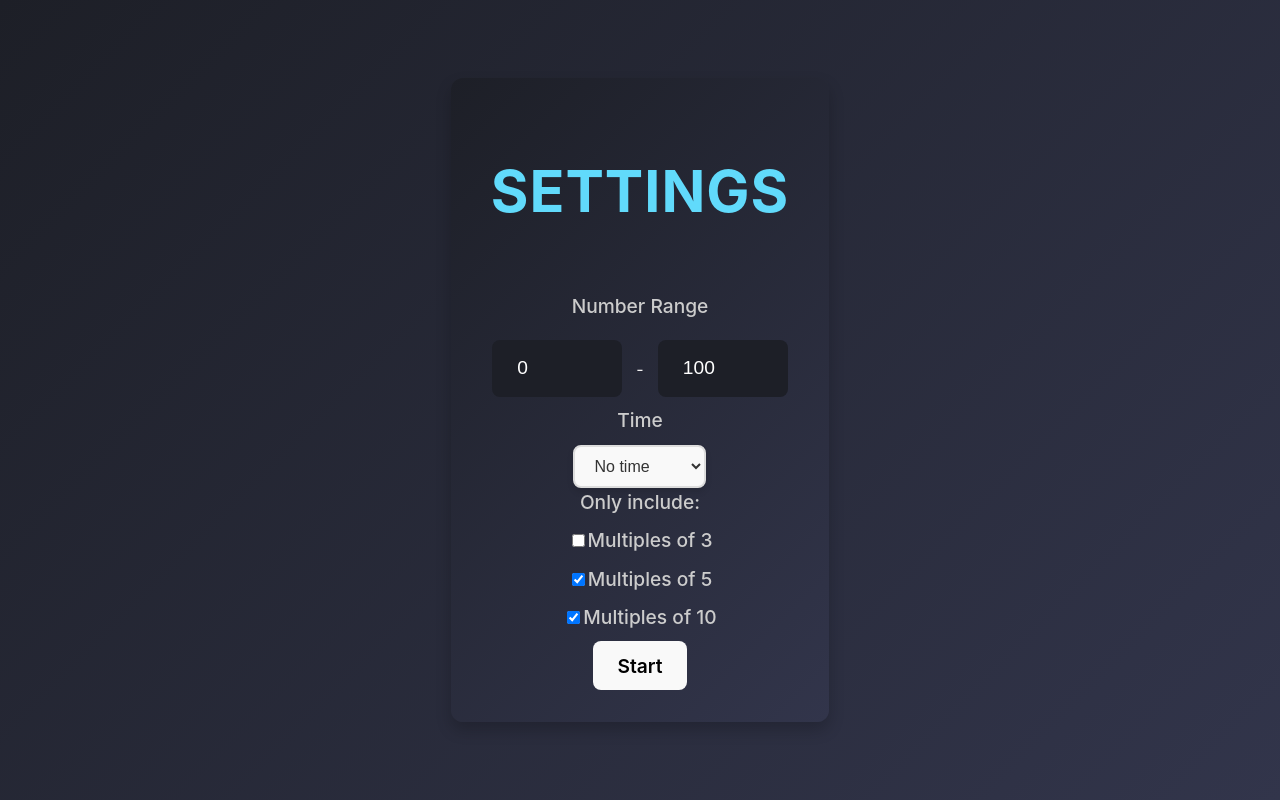
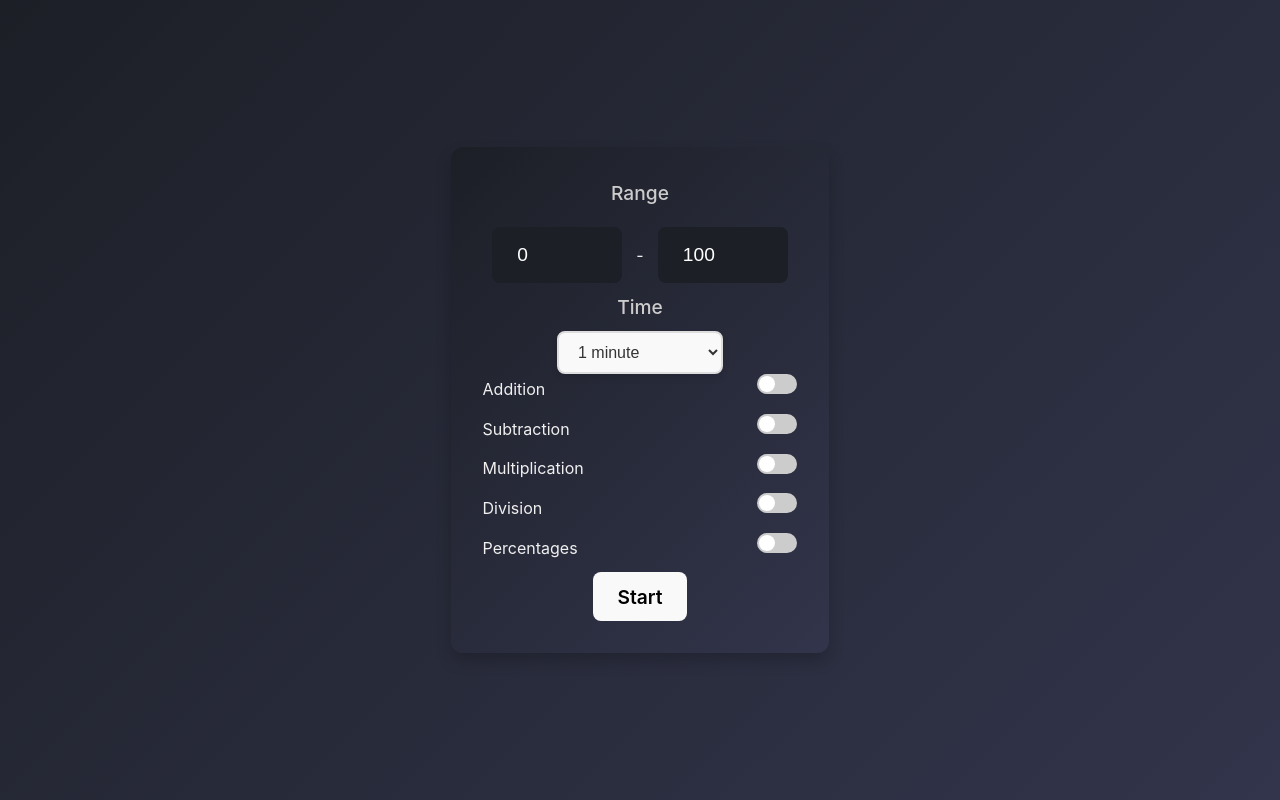
Before and after one commit to 792401/percentum, a React (Vite) app: page / in a window 1280 px wide. Built offline with nearby package versions, Linux system fonts and the light colour scheme.

Commit message:
Added other operations

```diff
--- a/src/App.css
+++ b/src/App.css
@@ -125,3 +125,61 @@ li {
   border: 2px solid green;
 
 }
+
+.switch-container {
+  display: flex;
+  align-items: center;
+  justify-content: space-between;
+  margin-bottom: 10px;
+}
+
+.switch-label {
+  flex-grow: 1;
+  text-align: left;
+}
+
+
+.switch {
+  position: relative;
+  display: inline-block;
+  width: 40px;
+  height: 20px;
+}
+
+.switch input {
+  opacity: 0;
+  width: 0;
+  height: 0;
+}
+
+.slider {
+  position: absolute;
+  cursor: pointer;
+  top: 0;
+  left: 0;
+  right: 0;
+  bottom: 0;
+  background-color: #ccc;
+  transition: .4s;
+  border-radius: 20px;
+}
+
+.slider:before {
+  position: absolute;
+  content: "";
+  height: 16px;
+  width: 16px;
+  left: 2px;
+  bottom: 2px;
+  background-color: white;
+  transition: .4s;
+  border-radius: 50%;
+}
+
+input:checked + .slider {
+  background-color: #2196F3;
+}
+
+input:checked + .slider:before {
+  transform: translateX(20px);
+}
--- a/src/App.tsx
+++ b/src/App.tsx
@@ -23,7 +23,7 @@ const App: React.FC = () => {
           <Routes>
             {/* <Route path="/" element={<Home />} /> */}
             <Route path="/" element={<Settings />} />
-            <Route path="/percentages/sessionstats" element={<SessionStats />} />
+            <Route path="/stats" element={<SessionStats />} />
             <Route path="/percentages" element={<Percentage />} />
             <Route path="/about" element={<About />} />
           </Routes>
--- a/src/context/settingsContext.tsx
+++ b/src/context/settingsContext.tsx
@@ -8,15 +8,11 @@ export const SettingsProvider: React.FC<{ children: React.ReactNode }> = ({ chil
   const [min, setMin] = useState<number>(0);
   const [max, setMax] = useState<number>(100);
   const [playTime, setPlayTime] = useState<number>(1);
-  const [percentageType, setPercentageType] = useState<number[]>([5, 10]);
-
-  const togglePercentageType = (value: number) => {
-    setPercentageType((prev) =>
-      prev.includes(value)
-        ? prev.filter((p) => p !== value)
-        : [...prev, value]
-    );
-  };
+  const [additionEnabled, setAdditionEnabled] = useState<boolean>(false);
+  const [subtractionEnabled, setSubtractionEnabled] = useState<boolean>(false);
+  const [multiplicationEnabled, setMultiplicationEnabled] = useState<boolean>(false);
+  const [divisionEnabled, setDivisionEnabled] = useState<boolean>(false);
+  const [percentagesEnabled, setPercentagesEnabled] = useState<boolean>(false);
 
   return (
     <SettingsContext.Provider
@@ -27,8 +23,16 @@ export const SettingsProvider: React.FC<{ children: React.ReactNode }> = ({ chil
         setMax,
         playTime,
         setPlayTime,
-        percentageType,
-        togglePercentageType,
+        additionEnabled,
+        setAdditionEnabled,
+        subtractionEnabled,
+        setSubtractionEnabled,
+        multiplicationEnabled,
+        setMultiplicationEnabled,
+        divisionEnabled,
+        setDivisionEnabled,
+        percentagesEnabled,
+        setPercentagesEnabled,
       }}
     >
       {children}
--- a/src/pages/Percentage.tsx
+++ b/src/pages/Percentage.tsx
@@ -4,12 +4,20 @@ import { useSettings } from '../context/settingsContext';
 import { useHistory } from '../context/HistoryContext';
 
 const Percentage: React.FC = () => {
-  const { min, max, percentageType, playTime } = useSettings();
+  const {
+    min,
+    max,
+    playTime,
+    additionEnabled,
+    subtractionEnabled,
+    multiplicationEnabled,
+    divisionEnabled,
+    percentagesEnabled,
+  } = useSettings();
   const { addHistoryItem } = useHistory();
   const navigate = useNavigate();
 
-  const [percentage, setPercentage] = useState<number>(0);
-  const [total, setTotal] = useState<number>(0);
+  const [currentProblem, setCurrentProblem] = useState<{ question: string; correctAnswer: number }>({ question: '', correctAnswer: 0 });
   const [inputData, setInputData] = useState<{ userAnswer: string; inputClass: string }>({
     userAnswer: '',
     inputClass: '',
@@ -17,63 +25,119 @@ const Percentage: React.FC = () => {
   const [timeLeft, setTimeLeft] = useState<number>(playTime * 60);
   const [isGameOver, setIsGameOver] = useState<boolean>(false);
 
-  const correctAnswer = useMemo(() => (percentage / 100) * total, [percentage, total]);
+  const enabledOperations = useMemo(() => {
+    const ops = [];
+    if (additionEnabled) ops.push('addition');
+    if (subtractionEnabled) ops.push('subtraction');
+    if (multiplicationEnabled) ops.push('multiplication');
+    if (divisionEnabled) ops.push('division');
+    if (percentagesEnabled) ops.push('percentage');
+    return ops;
+  }, [additionEnabled, subtractionEnabled, multiplicationEnabled, divisionEnabled, percentagesEnabled]);
+
 
   const generateProblem = useCallback(() => {
-    const generateMultiples = (num: number) => {
-      let multiples = [];
-      for (let i = num; i <= 100; i += num) {
-        multiples.push(i);
+    if (enabledOperations.length === 0) {
+      setCurrentProblem({ question: 'No operations enabled', correctAnswer: 0 });
+      return;
     }
-      return multiples;
-    };
 
-    const validPercentageType = percentageType.length > 0
-      ? percentageType.flatMap((p:number) => generateMultiples(p))
-      : Array.from({ length: 100 }, (_, i) => i + 1);
-    let newPercentage: number;
-    let newTotal: number;
-    let answer: number;
+    const operation = enabledOperations[Math.floor(Math.random() * enabledOperations.length)];
 
-    do {
-      newPercentage = validPercentageType[Math.floor(Math.random() * validPercentageType.length)];
-      newTotal = Math.floor(Math.random() * (max - min + 1)) + min;
-      answer = (newPercentage / 100) * newTotal;
-    } while (answer % 1 !== 0 && max > min);
+    let operand1: number;
+    let operand2: number;
+    let question = '';
+    let correctAnswer = 0;
+    let validProblem = false;
 
-    setPercentage(newPercentage);
-    setTotal(newTotal);
+    while (!validProblem) {
+      operand1 = Math.floor(Math.random() * (max - min + 1)) + min;
+      operand2 = Math.floor(Math.random() * (max - min + 1)) + min;
+
+      switch (operation) {
+        case 'addition':
+          correctAnswer = operand1 + operand2;
+          validProblem = correctAnswer >= min && correctAnswer <= max;
+          if (validProblem) {
+            question = `${operand1} + ${operand2}`;
+          }
+          break;
+        case 'subtraction':
+          if (operand1 < operand2) {
+            [operand1, operand2] = [operand2, operand1];
+          }
+          correctAnswer = operand1 - operand2;
+          validProblem = correctAnswer >= min && correctAnswer <= max;
+          if (validProblem) {
+            question = `${operand1} - ${operand2}`;
+          }
+          break;
+        case 'multiplication':
+          correctAnswer = operand1 * operand2;
+          validProblem = correctAnswer >= min && correctAnswer <= max;
+          if (validProblem && correctAnswer > 0) {
+            question = `${operand1} × ${operand2}`;
+          }
+          break;
+        case 'division':
+          if (operand2 === 0 || operand1 % operand2 !== 0) continue;
+          correctAnswer = operand1 / operand2;
+          validProblem = correctAnswer >= min && correctAnswer <= max;
+          if (validProblem && correctAnswer > 0) {
+            question = `${operand1} ÷ ${operand2}`;
+          }
+          break;
+        case 'percentage':
+          const percentage = Math.floor(Math.random() * 100) + 1;
+          correctAnswer = Math.floor((percentage / 100) * operand1);
+          validProblem =
+            Number.isInteger(correctAnswer) &&
+            correctAnswer >= min &&
+            correctAnswer <= max &&
+            correctAnswer > 0;
+          if (validProblem) {
+            question = `${percentage}% of ${operand1}`;
+          }
+          break;
+        default:
+          break;
+      }
+    }
+
+    setCurrentProblem({ question, correctAnswer });
     setInputData({ userAnswer: '', inputClass: '' });
-  }, [percentageType, min, max]);
+  }, [enabledOperations, min, max]);
 
-  const checkAnswer = useCallback((userAnswer: string) => {
+  const checkAnswer = useCallback(
+    (userAnswer: string) => {
       const userAnswerNum = parseFloat(userAnswer);
 
       if (!isNaN(userAnswerNum)) {
         const newHistoryItem = {
-        question: `${percentage}% of ${total}`,
-        correctAnswer: correctAnswer.toFixed(0),
-        userAnswer: userAnswerNum.toFixed(0),
+          question: currentProblem.question,
+          correctAnswer: currentProblem.correctAnswer.toString(),
+          userAnswer: userAnswerNum.toString(),
         };
-      if (userAnswerNum === correctAnswer) {
+        if (Math.abs(userAnswerNum - currentProblem.correctAnswer) < 1e-6) {
           setInputData((prev) => ({ ...prev, inputClass: 'correct' }));
           setTimeout(() => {
             addHistoryItem(newHistoryItem);
             generateProblem();
           }, 300);
-
         } else {
           setInputData((prev) => ({ ...prev, inputClass: 'error' }));
           addHistoryItem(newHistoryItem);
         }
       }
-  }, [correctAnswer, percentage, total, generateProblem, addHistoryItem]);
+    },
+    [currentProblem, generateProblem, addHistoryItem]
+  );
 
   const handleUserAnswerChange = (e: React.ChangeEvent<HTMLInputElement>) => {
     const value = e.target.value;
 
     if (/^\d*\.?\d*$/.test(value) || value === '') {
-      setInputData({ userAnswer: value, inputClass: '' });
+      setInputData((prev) => ({ ...prev, userAnswer: value, inputClass: '' }));
 
       if (value !== '') {
         checkAnswer(value);
@@ -88,11 +152,11 @@ const Percentage: React.FC = () => {
 
   useEffect(() => {
     if (playTime > 0 && timeLeft > 0 && !isGameOver) {
-      const interval = setInterval(() => {
+      const timer = setTimeout(() => {
         setTimeLeft((prevTime) => prevTime - 1);
       }, 1000);
 
-      return () => clearInterval(interval);
+      return () => clearTimeout(timer);
     } else if (playTime > 0 && timeLeft <= 0) {
       setIsGameOver(true);
       handleStop();
@@ -111,8 +175,8 @@ const Percentage: React.FC = () => {
 
   return (
     <div className="App">
-      <h1>Percent</h1>
-      <p>{percentage}% of {total}</p>
+      <h1>🧠🔥</h1>
+      <p>{currentProblem.question}</p>
       <input
         type="text"
         placeholder="Result"
--- a/src/pages/Settings.tsx
+++ b/src/pages/Settings.tsx
@@ -4,10 +4,24 @@ import { useSettings } from '../context/settingsContext';
 import { useHistory } from '../context/HistoryContext';
 
 const Settings: React.FC = () => {
-  const {clearHistory} = useHistory();
-  const { setMin, setMax, setPlayTime, percentageType, togglePercentageType } = useSettings();
+  const { clearHistory } = useHistory();
+  const {
+    setMin,
+    setMax,
+    setPlayTime,
+    additionEnabled,
+    setAdditionEnabled,
+    subtractionEnabled,
+    setSubtractionEnabled,
+    multiplicationEnabled,
+    setMultiplicationEnabled,
+    divisionEnabled,
+    setDivisionEnabled,
+    percentagesEnabled,
+    setPercentagesEnabled,
+  } = useSettings();
   const [numberRange, setNumberRange] = useState<{ min: string; max: string }>({ min: '0', max: '100' });
-  const [selectedPlayTime, setSelectedPlayTime] = useState<string>('0');
+  const [selectedPlayTime, setSelectedPlayTime] = useState<string>('1');
   const navigate = useNavigate();
 
   const handleStart = () => {
@@ -33,9 +47,9 @@ const Settings: React.FC = () => {
 
   return (
     <div>
-      <h1>Settings</h1>
+      {/* <h1>Settings</h1> */}
       <div>
-        <label>Number Range</label>
+        <label>Range</label>
         <input
           type="number"
           value={numberRange.min}
@@ -56,26 +70,72 @@ const Settings: React.FC = () => {
       <div>
         <label>Time</label>
         <select value={selectedPlayTime} onChange={(e) => handleTimeChange(e.target.value)} className="input-time">
-        <option value="0">No time</option>
           <option value="1">1 minute</option>
           <option value="3">3 minutes</option>
           <option value="5">5 minutes</option>
-          <option value="10">10 minutes</option>
+          <option value="0">No pressure 🐢</option>
         </select>
       </div>
 
       <div>
-        <label>Only include:</label>
-        {[3,5,10].map((p) => (
-          <label key={p}>
+        {/* <label>Operations</label> */}
+        <div className="switch-container">
+          <span className="switch-label">Addition</span>
+          <label className="switch">
             <input
               type="checkbox"
-              checked={percentageType.includes(p)}
-              onChange={() => togglePercentageType(p)}
-            />Multiples of {p}
+              checked={additionEnabled}
+              onChange={() => setAdditionEnabled(!additionEnabled)}
+            />
+            <span className="slider round"></span>
           </label>
-        ))}
+        </div>
+        <div className="switch-container">
+          <span className="switch-label">Subtraction</span>
+          <label className="switch">
+            <input
+              type="checkbox"
+              checked={subtractionEnabled}
+              onChange={() => setSubtractionEnabled(!subtractionEnabled)}
+            />
+            <span className="slider round"></span>
+          </label>
+        </div>
+        <div className="switch-container">
+          <span className="switch-label">Multiplication</span>
+          <label className="switch">
+            <input
+              type="checkbox"
+              checked={multiplicationEnabled}
+              onChange={() => setMultiplicationEnabled(!multiplicationEnabled)}
+            />
+            <span className="slider round"></span>
+          </label>
+        </div>
+        <div className="switch-container">
+          <span className="switch-label">Division</span>
+          <label className="switch">
+            <input
+              type="checkbox"
+              checked={divisionEnabled}
+              onChange={() => setDivisionEnabled(!divisionEnabled)}
+            />
+            <span className="slider round"></span>
+          </label>
+        </div>
+        <div className="switch-container">
+          <span className="switch-label">Percentages</span>
+          <label className="switch">
+            <input
+              type="checkbox"
+              checked={percentagesEnabled}
+              onChange={() => setPercentagesEnabled(!percentagesEnabled)}
+            />
+            <span className="slider round"></span>
+          </label>
+        </div>
       </div>
+
 
       <button onClick={handleStart}>Start</button>
     </div>
```
Also changed, not shown: src/pages/SessionStats.tsx (+4 -31 lines). Lines whose indentation alone changed are shown as unchanged.
